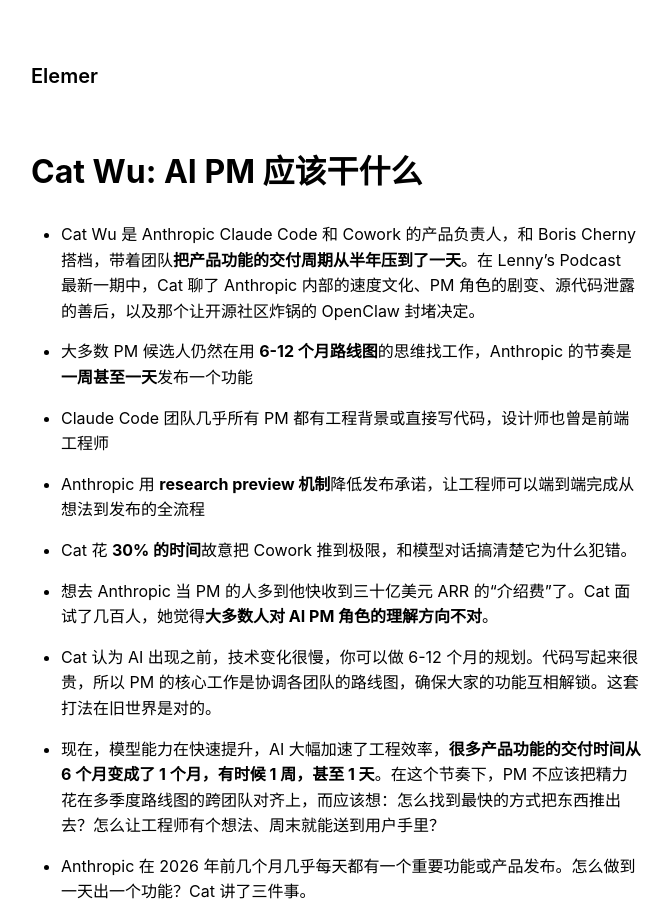
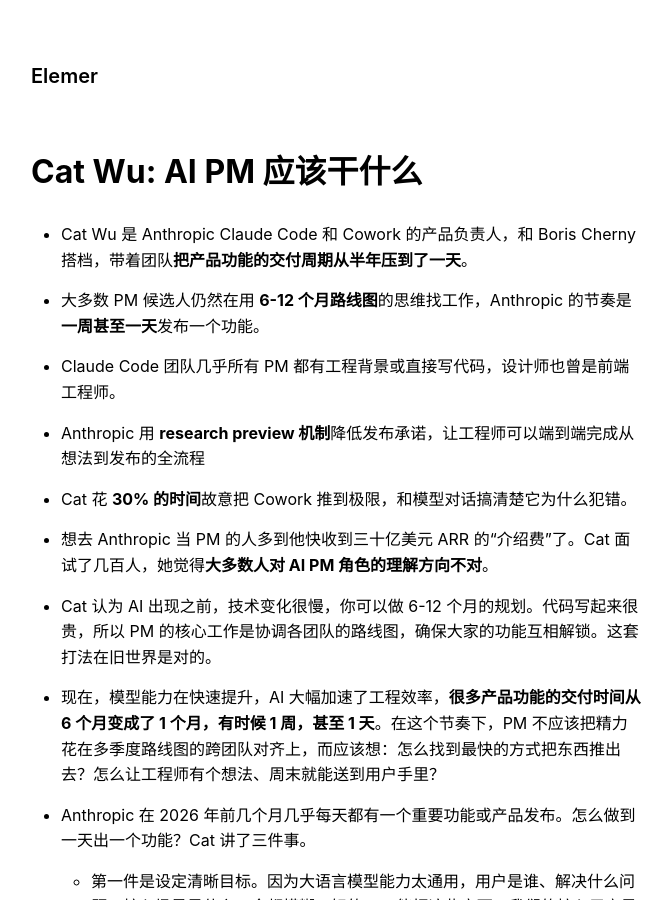
Before and after one commit to elemer1/elemer1.github.io, a Jekyll site: the page built from _markdown/Cat Wu： AI PM应该干什么.md, in a window 1280 px wide and 900 px high. Shown: the whole window, without its empty margins (304-976 px from the left). Built offline with Jekyll 4.4.1, drawn with Linux system fonts in a browser that asks for light colours; some of the changed text lies outside the part shown.

Commit message:
Update Cat Wu： AI PM应该干什么.md

```diff
--- a/_markdown/Cat Wu： AI PM应该干什么.md
+++ b/_markdown/Cat Wu： AI PM应该干什么.md
@@ -5,11 +5,11 @@
 
 ---
 
-- Cat Wu 是 Anthropic Claude Code 和 Cowork 的产品负责人，和 Boris Cherny 搭档，带着团队**把产品功能的交付周期从半年压到了一天**。在 Lenny's Podcast 最新一期中，Cat 聊了 Anthropic 内部的速度文化、PM 角色的剧变、源代码泄露的善后，以及那个让开源社区炸锅的 OpenClaw 封堵决定。
+- Cat Wu 是 Anthropic Claude Code 和 Cowork 的产品负责人，和 Boris Cherny 搭档，带着团队**把产品功能的交付周期从半年压到了一天**。
 
-- 大多数 PM 候选人仍然在用 **6-12 个月路线图**的思维找工作，Anthropic 的节奏是**一周甚至一天**发布一个功能
+- 大多数 PM 候选人仍然在用 **6-12 个月路线图**的思维找工作，Anthropic 的节奏是**一周甚至一天**发布一个功能。
 
-- Claude Code 团队几乎所有 PM 都有工程背景或直接写代码，设计师也曾是前端工程师
+- Claude Code 团队几乎所有 PM 都有工程背景或直接写代码，设计师也曾是前端工程师。
 
 - Anthropic 用 **research preview 机制**降低发布承诺，让工程师可以端到端完成从想法到发布的全流程
 
@@ -54,14 +54,5 @@
   - **《How Asia Works》**：讲的是什么样的政策和政府能造就持久成功的经济体。
   - **《The Technology Trap》**：讲的是过去几次技术革命（工业革命、计算机革命）对工人的影响。
 
-  两本都和她正在经历的 AI 变革直接相关。
-
-  最喜欢的产品是 Waymo，每天坐两次通勤。最喜欢的影视是 F1 纪录片《Drive to Survive》和攀岩纪录片《Free Solo》。Cat 说她喜欢看人极度专注于一个纯粹的工程目标，这个偏好多少解释了她为什么会在 Anthropic。
-
-
-
-
-
-
 
 {% include youtube.html id="PplmzlgE0kg" %}
```
